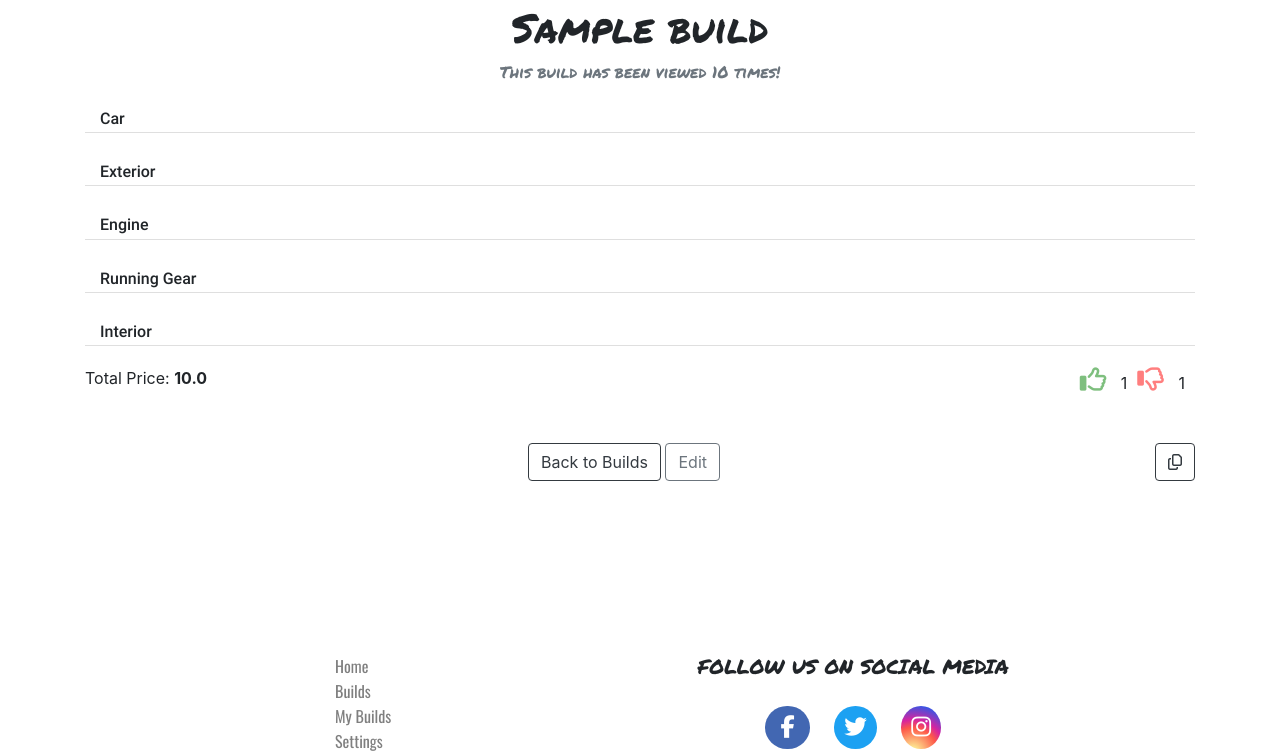
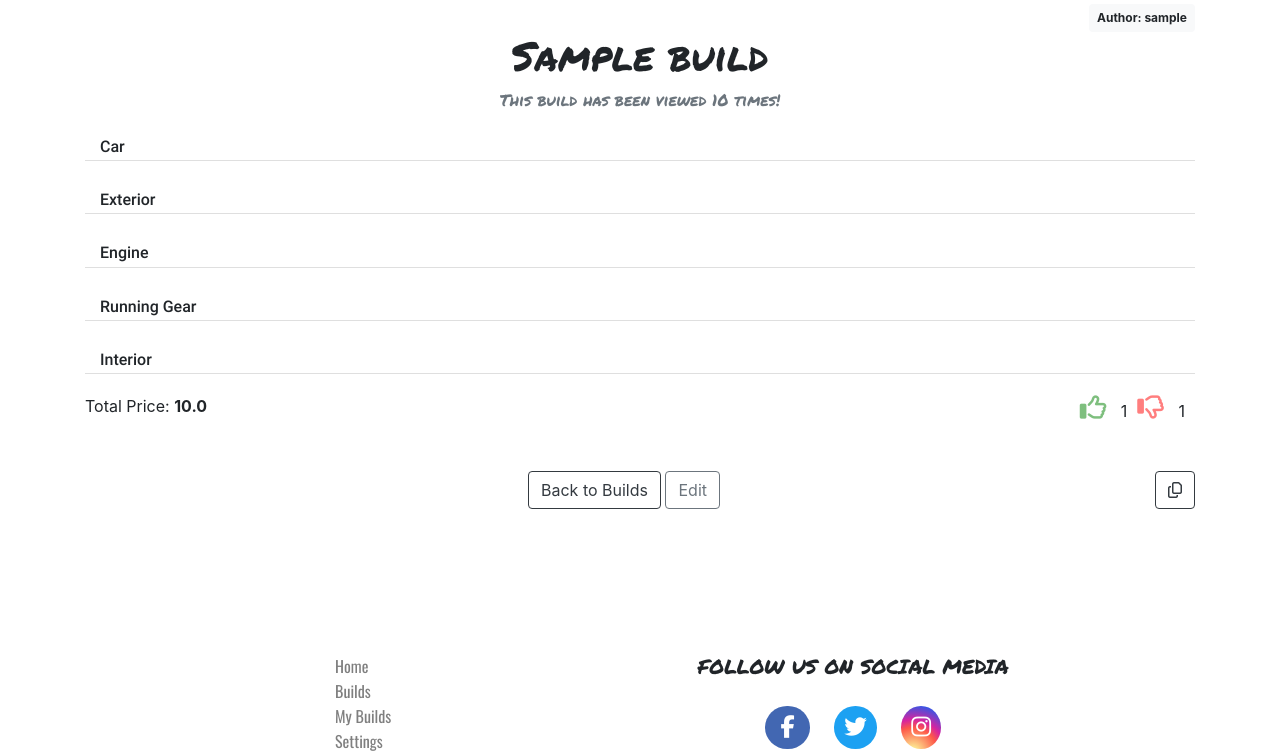
Before and after one commit to msped/autoskunkworks, a Django app: a page that uses builds/templates/view.html in a window 1280 px wide. Shown: the part 82-835 px from the top of the page. Run offline with Django 3.2, Linux system fonts and the light colour scheme; a user stored in the database is signed in; tables that the repository leaves empty hold one stand-in row (values such as "Sample post"); some libraries are stand-ins or nearby versions.

Commit message:
added author to view

```diff
--- a/builds/templates/view.html
+++ b/builds/templates/view.html
@@ -9,11 +9,16 @@ View a build
 {% endblock css %}
 
 {% block content %}
+<div class="row">
+    <div class="offset-8 col-4">
+        <a href="{% url 'users_builds' build.author.username %}" class="badge badge-light p-2 float-right">Author: {{ build.author.username }}</a>
+    </div>
+</div>
+
 <div class="build-header">
     <h1> {{ build.name }}</h1>
     <p class="text-muted">This build has been viewed {{ build.views }} times!</p>
 </div>
-
 <!--Make/Model/Trim/Year-->
 <div class="card">
     <div class="card-header" id="headingTwo">
@@ -104,7 +109,7 @@ View a build
                             <a href="{{ item.link }}"
                                 target="_blank">{{ item.exterior_category.title }}</a>
                         </td>
-                        {% if not build.price_hidden %}
+                        {% if not build.price_hidden or build.author.id == request.user.id %}
                         <td class="object-price">
                             <p>{{ item.price }}</p>
                         </td>
@@ -175,7 +180,7 @@ View a build
                             <a href="{{ item.link }}"
                                 target="_blank">{{ item.engine_category.title }}</a>
                         </td>
-                        {% if not build.price_hidden %}
+                        {% if not build.price_hidden or build.author.id == request.user.id %}
                         <td class="object-price">
                             <p>{{ item.price }}</p>
                         </td>
@@ -244,9 +249,9 @@ View a build
                     <tr>
                         <td>
                             <a href="{{ item.link }}"
-                                target="_blank">{{ item.exterior_category.title }}</a>
+                                target="_blank">{{ item.running_category.title }}</a>
                         </td>
-                        {% if not build.price_hidden %}
+                        {% if not build.price_hidden or build.author.id == request.user.id %}
                         <td class="object-price">
                             <p>{{ item.price }}</p>
                         </td>
@@ -315,9 +320,9 @@ View a build
                     <tr>
                         <td>
                             <a href="{{ item.link }}"
-                                target="_blank">{{ item.exterior_category.title }}</a>
+                                target="_blank">{{ item.interior_category.title }}</a>
                         </td>
-                        {% if not build.price_hidden %}
+                        {% if not build.price_hidden or build.author.id == request.user.id %}
                         <td class="object-price">
                             <p>{{ item.price }}</p>
                         </td>
```
